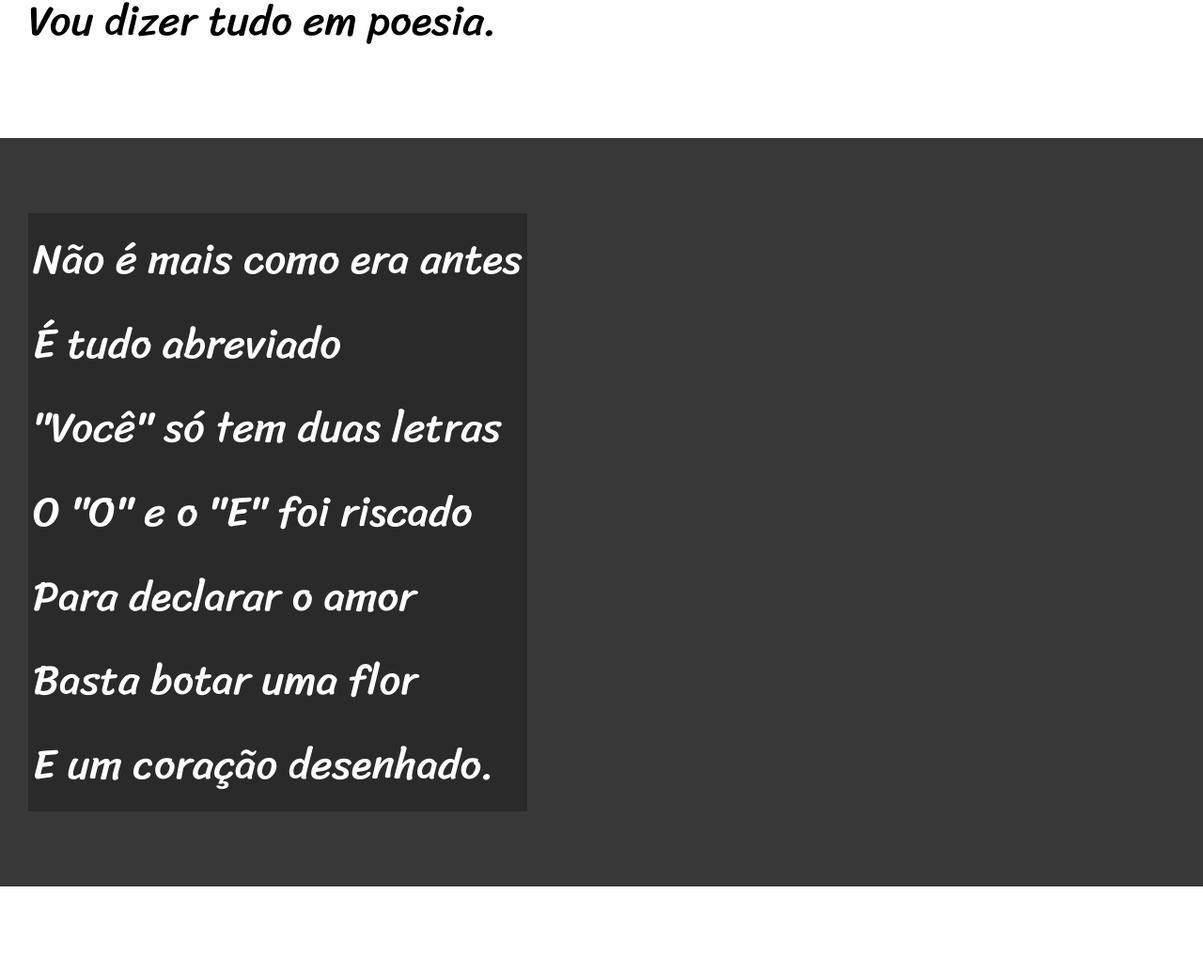
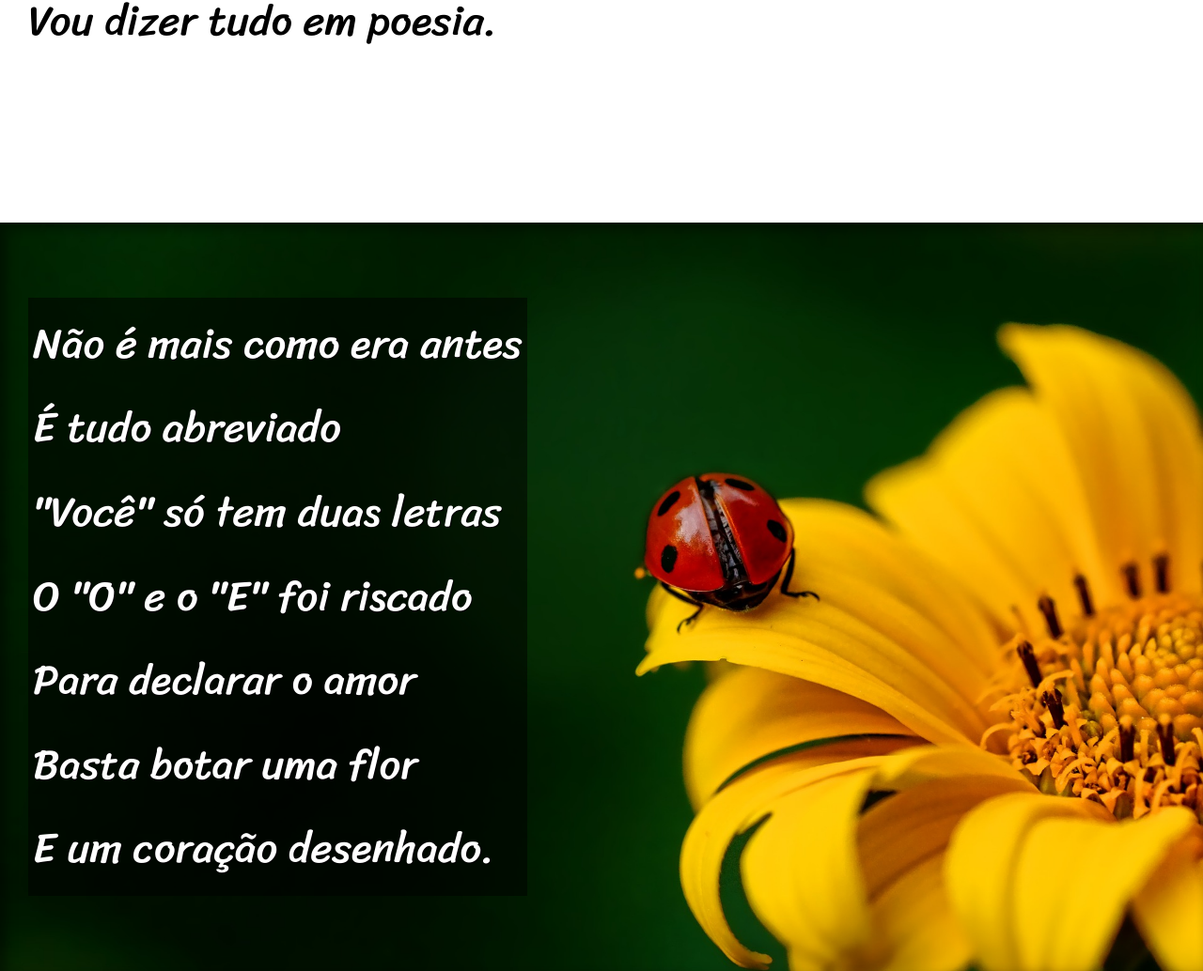
Before and after one commit to rafaelmartiins/html-css, a plain HTML site: page desafios/d012/index.html in a window 1280 px wide. Shown: the part 900-1934 px from the top of the page at 94% size. Drawn offline with Linux system fonts and the light colour scheme.

Commit message:
Desafio 12 concluído do CursoemVideo

```diff
--- a/desafios/d012/css/style.css
+++ b/desafios/d012/css/style.css
@@ -58,6 +58,10 @@ section {
     font-size: 3.5vw;
 }
 
+section > p {
+    padding-bottom: 2em;
+}
+
 section.normal {
     background-color: #fff;
     color: #000;
@@ -66,12 +70,25 @@ section.normal {
 section.imagem {
     background-color: rgb(56, 56, 56);
     color: #fff;
+    box-shadow: inset 6px 6px 13px 0px rgba(0, 0, 0, 0.473);
+    background-size: cover;
+    background-attachment: fixed;
 }
 
 section.imagem > p {
     display: inline-block;
     padding: 5px;
-    background-color: rgba(0, 0, 0, 0.253);
+    background-color: rgba(0, 0, 0, 0.514);
+    text-shadow: 1px 1px 0px #000;
+}
+
+section#img01 {
+    background-image: url(../imagens/background001.jpg);
+    background-position: right center;
+}
+
+section#img02 {
+    background-image: url(../imagens/background002.jpg);
 }
 
 footer {
--- a/desafios/d012/index.html
+++ b/desafios/d012/index.html
@@ -24,7 +24,7 @@
         </p>
     </section>
 
-    <section class="imagem">
+    <section class="imagem" id="img01">
         <p>
             Não é mais como era antes <br>
             É tudo abreviado <br>
@@ -58,7 +58,7 @@
         </p>
     </section>
 
-    <section class="imagem">
+    <section class="imagem" id="img02">
         <p>
             Tenho saudade das cartas <br>
             Escritas com a própria mão <br>
@@ -93,7 +93,7 @@
     </section>
 
     <footer>
-        <p>Site criado por <a href="https://github.com/rafaelmartiins" target="_blank" rel="external">Rafael Martins</a> para o CursoemVideo</p>
+        <p>Site criado por <a href="https://github.com/rafaelmartiins" target="_blank" rel="external">Rafael Martins</a> para o <a href="https://www.cursoemvideo.com/" target="_blank" rel="external">CursoemVideo</a></p>
     </footer>
 </body>
 </html>
```
